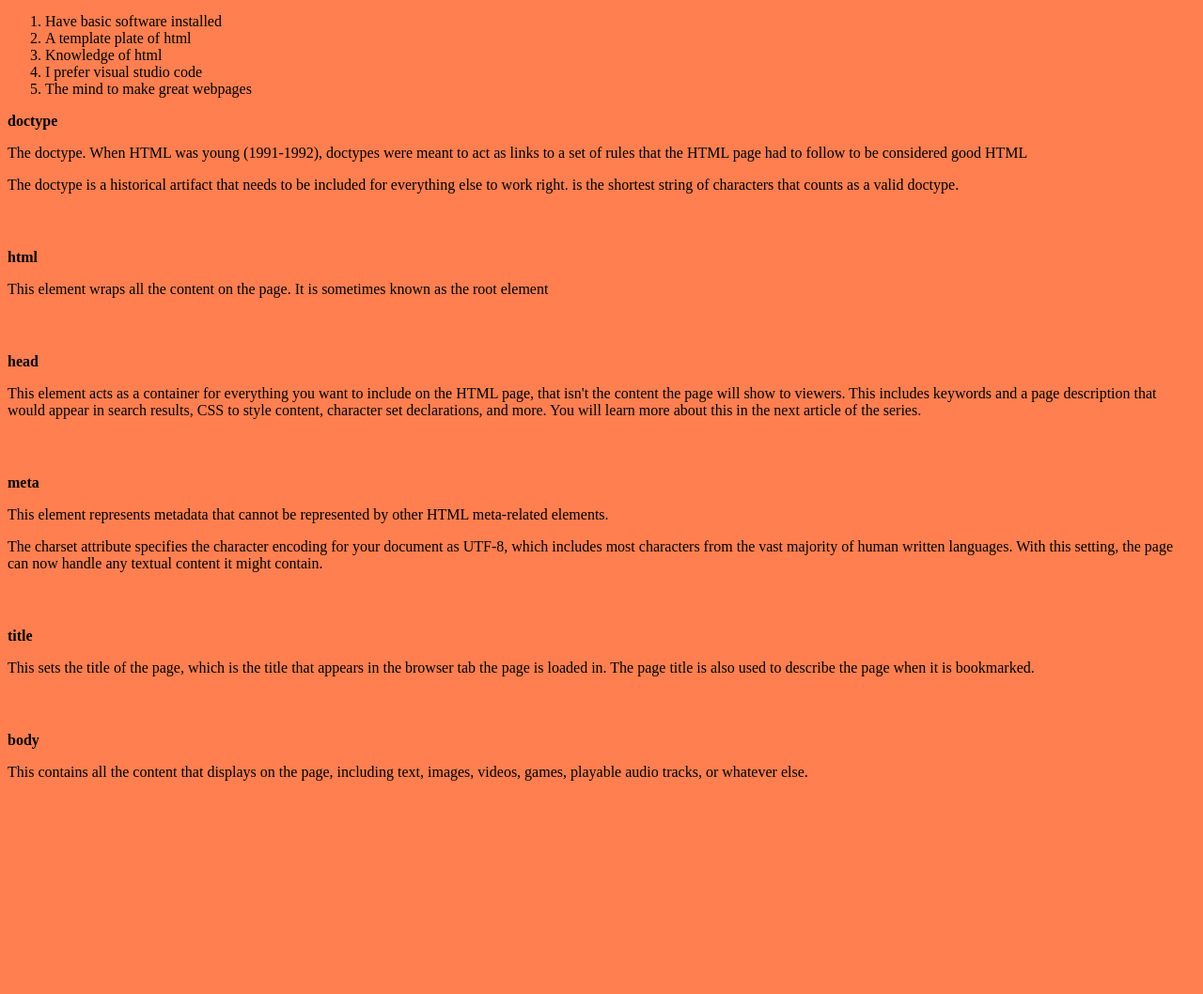
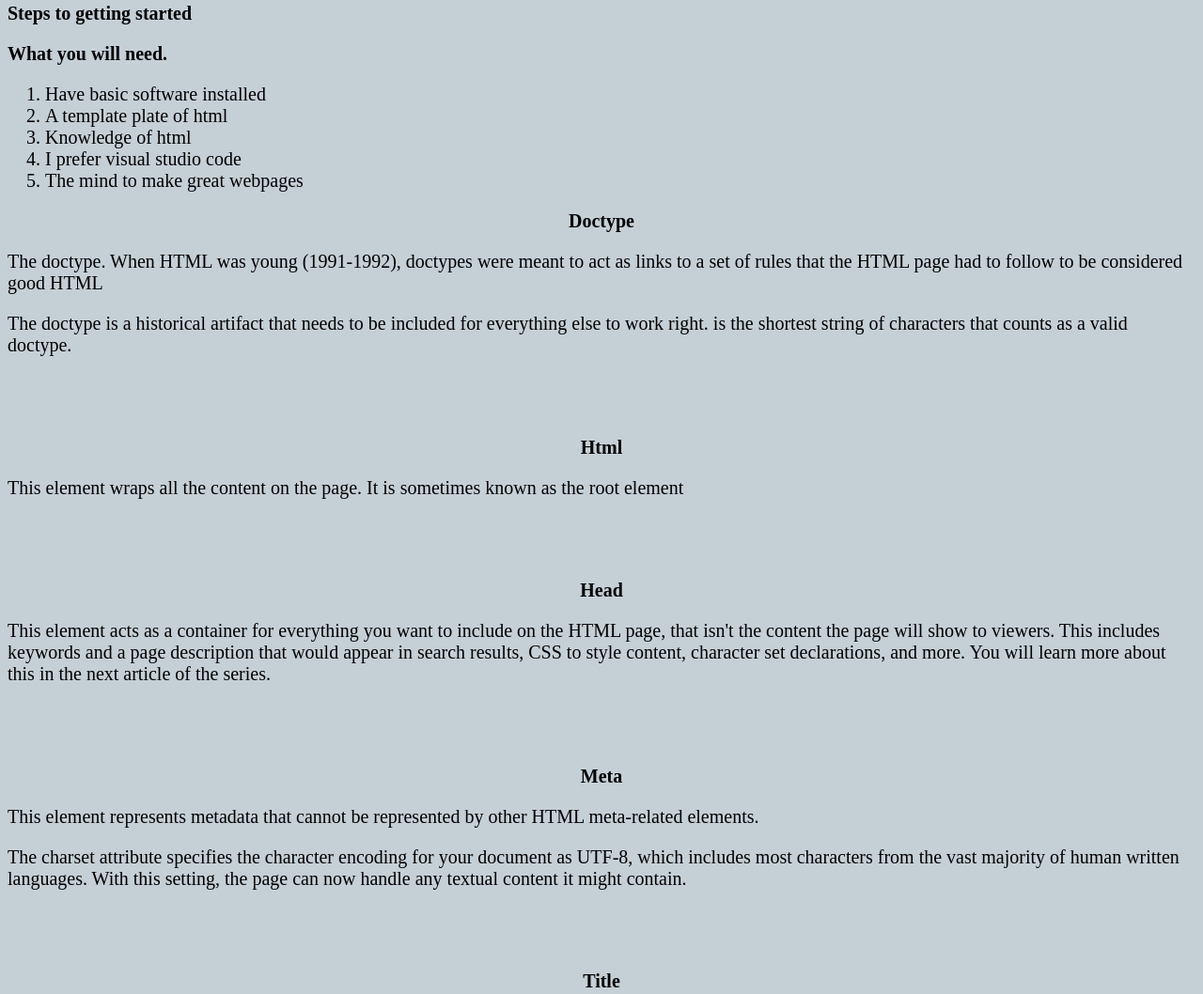
Before and after one commit to StashiaCherrellePiphus/technicalDocumentpage, a plain HTML site: page index.html in a window 1280 px wide. Shown: the part 272-1330 px from the top of the page at 94% size. Before the commit the page ends 1162 px from the top, so only its background shows below. Drawn offline with Linux system fonts and the light colour scheme.

Commit message:
finalupdate

```diff
--- a/index.html
+++ b/index.html
@@ -48,7 +48,7 @@
  <ol>
          </section>
         <section class="main-section" id="doctype">
-         <header><b>doctype</b></header>
+         <header><b>Doctype</b></header>
          <p>
            The doctype. When HTML was young (1991-1992), doctypes were meant to act as links to a set of rules that the HTML page had to follow to be considered good HTML
          </p>
@@ -58,7 +58,7 @@
              </pre>
          </section>
         <section class="main-section" id="html">
-        <header><b>html</b></header>
+        <header><b>Html</b></header>
          <p>
            This element wraps all the content on the page. It is sometimes known as the root element
          </p>
@@ -67,7 +67,7 @@
              </pre>
         </section>
         <section class="main-section" id="head">
-        <header><b>head</b></header>
+        <header><b>Head</b></header>
          <p>
             This element acts as a container for everything you want to include on the HTML page, that isn't the content the page will show to viewers. This includes keywords and a page description that would appear in search results, CSS to style content, character set declarations, and more. You will learn more about this in the next article of the series.
          </p>
@@ -76,7 +76,7 @@
              </pre>
         </section>
         <section class="main-section" id="meta">
-        <header><b>meta</b></header>
+        <header><b>Meta</b></header>
          <p>
              This element represents metadata that cannot be represented by other HTML meta-related elements.
          </p>
@@ -86,7 +86,7 @@
              </pre>
         </section>
         <section class="main-section" id="title">
-        <header><b>title</b></header>
+        <header><b>Title</b></header>
          <p>
          This sets the title of the page, which is the title that appears in the browser tab the page is loaded in. The page title is also used to describe the page when it is bookmarked.
          </p>
@@ -95,7 +95,7 @@
              </pre>
         </section>
         <section class="main-section" id="body">
-        <header><b>body</b></header>
+        <header><b>Body</b></header>
          <p>
          This contains all the content that displays on the page, including text, images, videos, games, playable audio tracks, or whatever else.
          </p>
--- a/style.css
+++ b/style.css
@@ -5,5 +5,10 @@
   }
 
   body {
-    background-color: coral;
+    background-color: rgb(197, 208, 214);
+    font-size: 20px;
   }
+  header{
+    font-size: 20px;
+    text-align: center;
+  }
```
Also changed, not shown: 1 other file.
